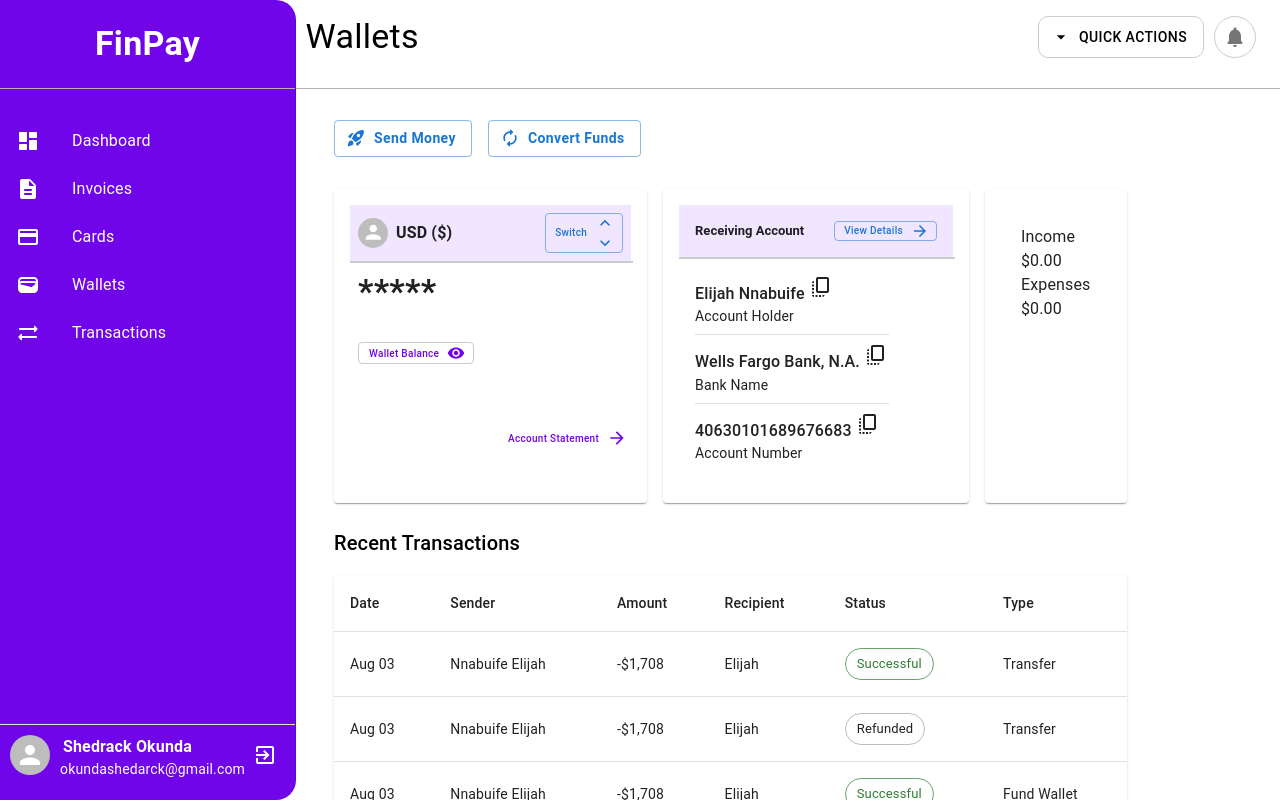
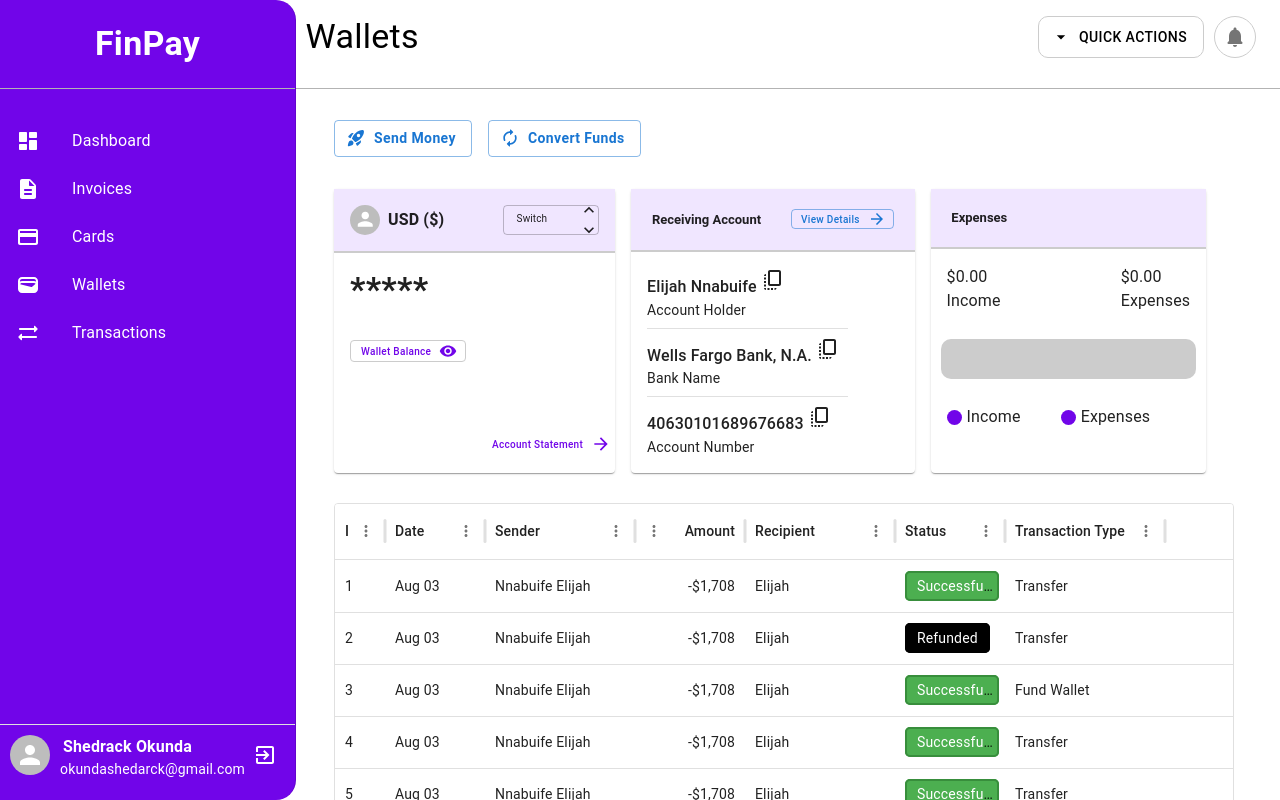
Before and after one commit to shedrack-okunda/Payment-Solution, a React (Create React App) app: page /wallets in a window 1280 px wide. Shown: the top 800 px of the page. Built offline with nearby package versions, Linux system fonts and the light colour scheme; the HTML template or start-up script is replaced by a standard one.

Commit message:
added the status color and border

```diff
--- a/src/pages/Transactions.js
+++ b/src/pages/Transactions.js
@@ -73,7 +73,42 @@ const columns = [
     width: 150,
     editable: true,
   },
-  { field: "status", headerName: "Status", width: 110, editable: true },
+  {
+    field: "status",
+    headerName: "Status",
+    width: 110,
+    editable: true,
+    renderCell: (params) => {
+      let color;
+      let borderColor;
+
+      switch (params.value) {
+        case "Successful":
+          color = "#4caf50";
+          borderColor = "#388e3c";
+          break;
+        default:
+          color = "#000";
+          borderColor = "#000";
+          break;
+      }
+
+      return (
+        <span
+          style={{
+            padding: "5px 10px",
+            color: "#fff",
+            backgroundColor: color,
+            border: `2px solid ${borderColor}`,
+            borderRadius: "5px",
+            textAlign: "center",
+          }}
+        >
+          {params.value}
+        </span>
+      );
+    },
+  },
 
   {
     field: "type",
@@ -140,10 +175,6 @@ function Transaction() {
           disableRowSelectionOnClick
         ></DataGrid>
       </Box>
-
-      {/* <Typography variant="h6" mb={2}>
-        Recent Transactions
-      </Typography> */}
     </Box>
   );
 }
--- a/src/pages/Wallets.js
+++ b/src/pages/Wallets.js
@@ -3,41 +3,29 @@ import {
   Avatar,
   Box,
   Button,
-  Card,
-  CardContent,
-  Chip,
   Divider,
   Grid2,
-  IconButton,
-  Pagination,
+  MenuItem,
   Paper,
+  Select,
   Stack,
-  Table,
-  TableBody,
-  TableCell,
-  TableContainer,
-  TableHead,
-  TableRow,
-  TextField,
   Typography,
 } from "@mui/material";
 import {
   ArrowForward,
   AutorenewRounded,
   CopyAll,
-  CopyAllRounded,
-  CopyAllTwoTone,
-  FilterList,
   KeyboardArrowDown,
   KeyboardArrowUp,
   RocketLaunchRounded,
-  Search,
   Visibility,
   VisibilityOff,
 } from "@mui/icons-material";
+import { DataGrid } from "@mui/x-data-grid";
 
-const transactions = [
+const rows = [
   {
+    id: 1,
     date: "Aug 03",
     sender: "Nnabuife Elijah",
     recipient: "Elijah",
@@ -46,6 +34,7 @@ const transactions = [
     type: "Transfer",
   },
   {
+    id: 2,
     date: "Aug 03",
     sender: "Nnabuife Elijah",
     recipient: "Elijah",
@@ -54,6 +43,7 @@ const transactions = [
     type: "Transfer",
   },
   {
+    id: 3,
     date: "Aug 03",
     sender: "Nnabuife Elijah",
     recipient: "Elijah",
@@ -62,6 +52,7 @@ const transactions = [
     type: "Fund Wallet",
   },
   {
+    id: 4,
     date: "Aug 03",
     sender: "Nnabuife Elijah",
     recipient: "Elijah",
@@ -70,12 +61,79 @@ const transactions = [
     type: "Transfer",
   },
   {
+    id: 5,
     date: "Aug 03",
     sender: "Nnabuife Elijah",
     recipient: "Elijah",
     amount: "-$1,708",
     status: "Successful",
     type: "Transfer",
+  },
+];
+
+const columns = [
+  { field: "id", headerName: "ID", width: 50 },
+  { field: "date", headerName: "Date", editable: true },
+  {
+    field: "sender",
+    headerName: "Sender",
+    width: 150,
+    editable: true,
+  },
+  {
+    field: "amount",
+    headerName: "Amount",
+    type: "number",
+    width: 110,
+    editable: true,
+  },
+  {
+    field: "recipient",
+    headerName: "Recipient",
+    width: 150,
+    editable: true,
+  },
+  {
+    field: "status",
+    headerName: "Status",
+    width: 110,
+    editable: true,
+    renderCell: (params) => {
+      let color;
+      let borderColor;
+
+      switch (params.value) {
+        case "Successful":
+          color = "#4caf50";
+          borderColor = "#388e3c";
+          break;
+        default:
+          color = "#000";
+          borderColor = "#000";
+          break;
+      }
+
+      return (
+        <span
+          style={{
+            padding: "5px 10px",
+            color: "#fff",
+            backgroundColor: color,
+            border: `2px solid ${borderColor}`,
+            borderRadius: "5px",
+            textAlign: "center",
+          }}
+        >
+          {params.value}
+        </span>
+      );
+    },
+  },
+
+  {
+    field: "type",
+    headerName: "Transaction Type",
+    width: 160,
   },
 ];
 
@@ -106,9 +164,14 @@ function Wallet() {
       </Stack>
 
       <Grid2 container spacing={2}>
-        <Card>
-          <CardContent>
-            <Box sx={{ backgroundColor: "#f0e6ff", padding: 1 }}>
+        <Paper>
+          <Box
+            sx={{
+              backgroundColor: "#f0e6ff",
+              padding: 2,
+              borderBottom: "2px solid #ccc",
+            }}
+          >
             <Stack
               direction="row"
               justifyContent="space-between"
@@ -128,39 +191,35 @@ function Wallet() {
                   USD ($)
                 </Typography>
               </Stack>
-                <Button
+
+              <Select
                 sx={{
                   textTransform: "none",
-                    height: "40px",
-                    minWidth: 40,
+                  height: "30px",
+                  minWidth: 30,
                   fontSize: "10px",
                 }}
                 variant="outlined"
                 size="small"
-                  endIcon={
-                    <Stack
-                      direction="column"
-                      fontSize="10px"
-                      alignItems="center"
-                    >
+                IconComponent={() => (
+                  <Stack direction="column" fontSize="5px">
                     <KeyboardArrowUp fontSize="small" />
                     <KeyboardArrowDown fontSize="small" />
                   </Stack>
-                  }
+                )}
+                defaultValue="Switch"
               >
-                  Switch
-                </Button>
+                <MenuItem value="Switch">Switch</MenuItem>
+              </Select>
             </Stack>
           </Box>
-
-            <Divider sx={{ border: "1px solid #ccc", width: "100%" }} />
 
           <Stack
             direction="row"
             justifyContent="space-between"
             alignItems="center"
           >
-              <Box sx={{ p: 1 }}>
+            <Box sx={{ p: 2 }}>
               <Typography variant="h4" fontWeight="bold">
                 {showBalance ? "$5,350" : "*****"}
               </Typography>
@@ -196,12 +255,16 @@ function Wallet() {
           >
             Account Statement
           </Button>
-          </CardContent>
-        </Card>
+        </Paper>
 
-        <Card>
-          <CardContent>
-            <Box sx={{ backgroundColor: "#f0e6ff", padding: 2 }}>
+        <Paper>
+          <Box
+            sx={{
+              backgroundColor: "#f0e6ff",
+              padding: 2.6,
+              borderBottom: "2px solid #ccc",
+            }}
+          >
             <Stack
               direction="row"
               justifyContent="space-between"
@@ -236,8 +299,6 @@ function Wallet() {
             </Stack>
           </Box>
 
-            <Divider sx={{ border: "1px solid #ccc", width: "100%" }} />
-
           <Box sx={{ p: 2 }}>
             <Typography variant="h6" fontSize="medium">
               Elijah Nnabuife <CopyAll />
@@ -254,67 +315,119 @@ function Wallet() {
             </Typography>
             <Typography variant="body2">Account Number</Typography>
           </Box>
-          </CardContent>
-        </Card>
+        </Paper>
 
-        <Card style={{ padding: "20px" }}>
-          <CardContent>
+        <Paper>
+          <Box
+            sx={{
+              backgroundColor: "#f0e6ff",
+              padding: 2.6,
+              borderBottom: "2px solid #ccc",
+            }}
+          >
+            <Typography
+              variant="h5"
+              sx={{
+                display: "flex",
+                alignItems: "center",
+              }}
+              fontWeight="bold"
+              fontSize="small"
+            >
+              Expenses
+            </Typography>
+          </Box>
+
+          <Box
+            sx={{
+              p: 2,
+              display: "flex",
+              justifyContent: "center",
+              gap: 15,
+              alignItems: "center",
+            }}
+          >
+            <Box>
+              <Typography>$0.00</Typography>
               <Typography>Income</Typography>
+            </Box>
+            <Box>
               <Typography>$0.00</Typography>
               <Typography>Expenses</Typography>
-            <Typography>$0.00</Typography>
-          </CardContent>
-        </Card>
+            </Box>
+          </Box>
+
+          <Box
+            sx={{
+              backgroundColor: "#ccc",
+              margin: "10px",
+              padding: "20px 30px",
+              borderRadius: "10px",
+            }}
+          />
+
+          <Box sx={{ p: 2, display: "flex", gap: "40px" }}>
+            <Box
+              sx={{
+                display: "flex",
+                justifyContent: "center",
+                alignItems: "center",
+                gap: "5px",
+              }}
+            >
+              <Box
+                sx={{
+                  backgroundColor: "#7105E9",
+                  height: "15px",
+                  width: "15px",
+                  borderRadius: "50%",
+                }}
+              />
+              <Typography>Income</Typography>
+            </Box>
+
+            <Box
+              sx={{
+                display: "flex",
+                justifyContent: "center",
+                alignItems: "center",
+                gap: "5px",
+              }}
+            >
+              <Box
+                sx={{
+                  backgroundColor: "#7105E9",
+                  height: "15px",
+                  width: "15px",
+                  borderRadius: "50%",
+                }}
+              />
+              <Typography>Expenses</Typography>
+            </Box>
+          </Box>
+        </Paper>
       </Grid2>
 
-      <Box sx={{ mt: 3 }}>
-        <Typography variant="h6" mb={2}>
-          Recent Transactions
-        </Typography>
-
-        <TableContainer component={Paper}>
-          <Table>
-            <TableHead>
-              <TableRow>
-                <TableCell>Date</TableCell>
-                <TableCell>Sender</TableCell>
-                <TableCell>Amount</TableCell>
-                <TableCell>Recipient</TableCell>
-                <TableCell>Status</TableCell>
-                <TableCell>Type</TableCell>
-              </TableRow>
-            </TableHead>
-
-            <TableBody>
-              {transactions.map((tx, index) => (
-                <TableRow key={index}>
-                  <TableCell>{tx.date}</TableCell>
-                  <TableCell>{tx.sender}</TableCell>
-                  <TableCell>{tx.amount}</TableCell>
-                  <TableCell>{tx.recipient}</TableCell>
-                  <TableCell>
-                    <Chip
-                      label={tx.status}
-                      color={tx.status === "Successful" ? "success" : "default"}
-                      variant="outlined"
-                    />
-                  </TableCell>
-                  <TableCell>{tx.type}</TableCell>
-                </TableRow>
-              ))}
-            </TableBody>
-          </Table>
-        </TableContainer>
-
       <Box
-          display="flex"
-          justifyContent="space-between"
-          alignItems="center"
-          mt={3}
+        sx={{
+          height: 400,
+          marginTop: "30px",
+          width: { xs: "100%", md: "900px" },
+        }}
       >
-          <Typography variant="body2">1-5 of 5</Typography>
-          <Pagination count={1} page={1} />
-        </Box>
+        <DataGrid
+          rows={rows}
+          columns={columns}
+          initialState={{
+            pagination: {
+              paginationModel: {
+                pageSize: 5,
+              },
+            },
+          }}
+          pageSizeOptions={[5]}
+          disableRowSelectionOnClick
+        ></DataGrid>
       </Box>
     </Box>
   );
```
Lines whose indentation alone changed are shown as unchanged.
